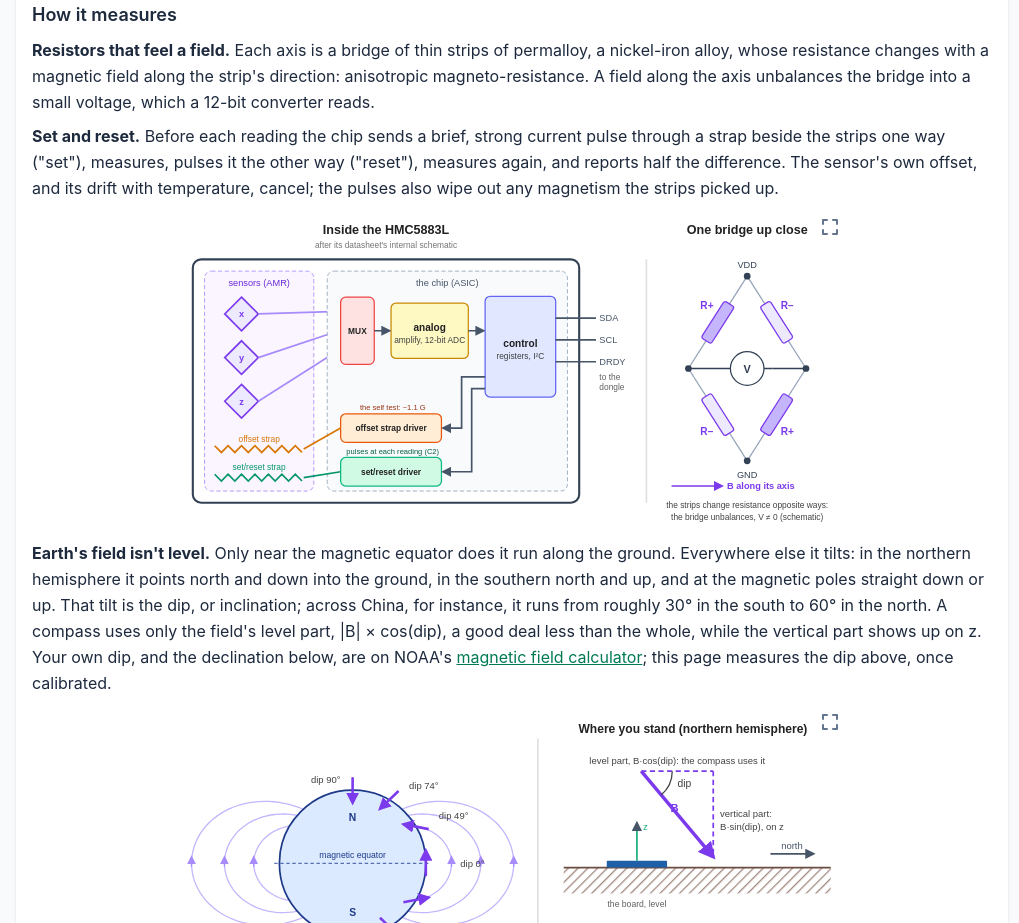
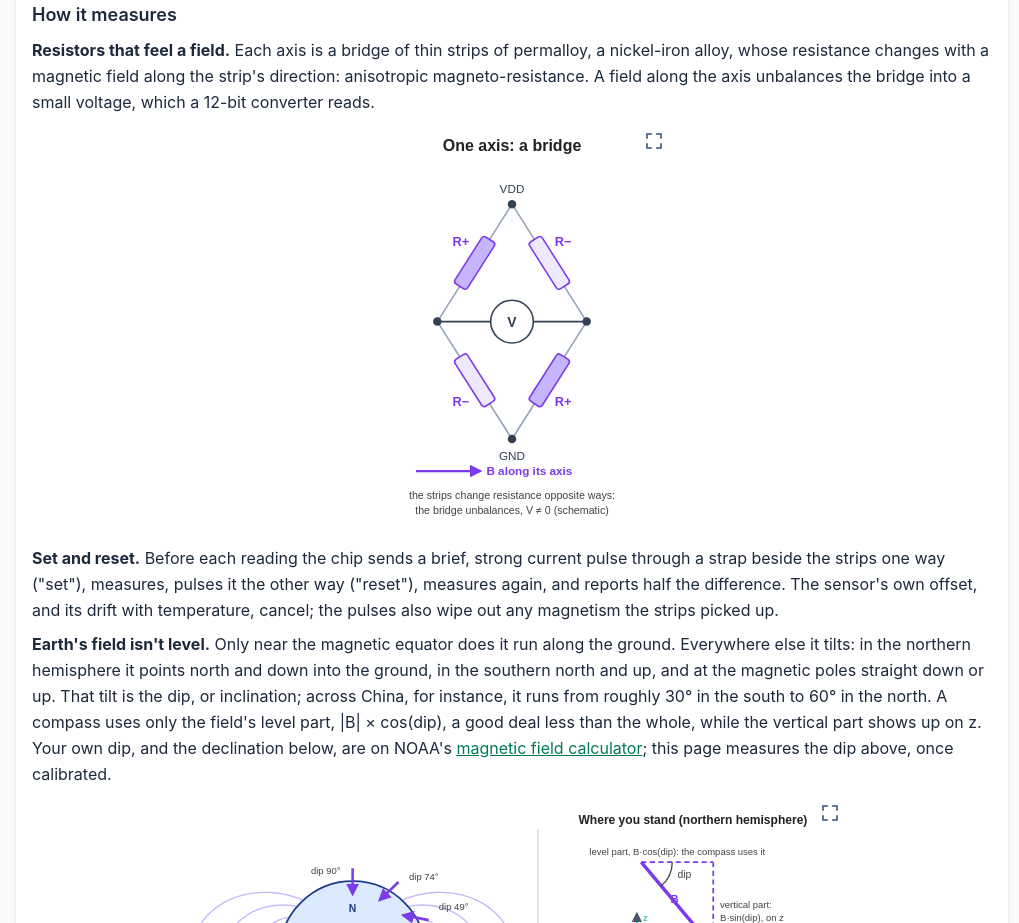
Before and after one commit to aguegu/i2c.ninja, a Vue app: page /hmc5883l in a window 1280 px wide. Shown: the part 2460-3383 px from the top of the page, without its empty margins (128-1147 px from the left). Built offline with nearby package versions, Linux system fonts and the light colour scheme.

Commit message:
HMC5883L page: the inside drawing cut down to one axis's bridge (the physics), placed by the paragraph it shows
Co-Authored-By: Claude Opus 5.5 <noreply@anthropic.com>

```diff
--- a/src/views/Hmc5883lView.vue
+++ b/src/views/Hmc5883lView.vue
@@ -159,10 +159,10 @@ const card = 'rounded-xl bg-white p-4 shadow-sm dark:bg-slate-800';
       <p class="mb-2">
         <b>Resistors that feel a field.</b> Each axis is a bridge of thin strips of permalloy, a nickel-iron alloy, whose resistance changes with a magnetic field along the strip's direction: anisotropic magneto-resistance. A field along the axis unbalances the bridge into a small voltage, which a 12-bit converter reads.
       </p>
+      <SvgDrawing src="/hmc5883l-bridge.svg" alt="One axis: a bridge of four permalloy strips from VDD to GND; a field along its axis raises two strips' resistance and lowers the other two, and the bridge's middle shows a small voltage V" class="mx-auto mb-3 w-full max-w-xs" />
       <p class="mb-2">
         <b>Set and reset.</b> Before each reading the chip sends a brief, strong current pulse through a strap beside the strips one way ("set"), measures, pulses it the other way ("reset"), measures again, and reports half the difference. The sensor's own offset, and its drift with temperature, cancel; the pulses also wipe out any magnetism the strips picked up.
       </p>
-      <SvgDrawing src="/hmc5883l-inside.svg" alt="Inside the HMC5883L, after its datasheet: three magneto-resistive bridges, x, y and z, with an offset strap (driven for the self test) and a set/reset strap (pulsed at each reading); the chip's MUX picks a bridge, the analog stage amplifies it and converts it to 12 bits, the control block keeps the registers and answers on SDA and SCL. One bridge up close: four permalloy strips from VDD to GND; a field along its axis raises two and lowers two, and the bridge's middle shows a small voltage" class="mx-auto mb-3 w-full max-w-2xl" />
       <p class="mb-2">
         <b>Earth's field isn't level.</b> Only near the magnetic equator does it run along the ground. Everywhere else it tilts: in the northern hemisphere it points north and down into the ground, in the southern north and up, and at the magnetic poles straight down or up. That tilt is the dip, or inclination; across China, for instance, it runs from roughly 30° in the south to 60° in the north. A compass uses only the field's level part, |B| × cos(dip), a good deal less than the whole, while the vertical part shows up on z. Your own dip, and the declination below, are on NOAA's <a href="https://www.ngdc.noaa.gov/geomag/calculators/magcalc.shtml" class="text-emerald-700 underline dark:text-emerald-400">magnetic field calculator</a>; this page measures the dip above, once calibrated.
       </p>
```
Also changed, not shown: public/hmc5883l-bridge.svg (added), public/hmc5883l-inside.svg (deleted).
